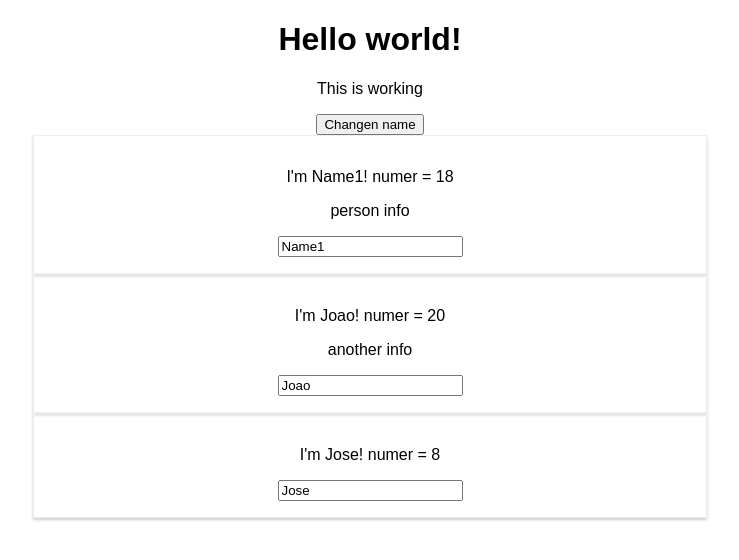
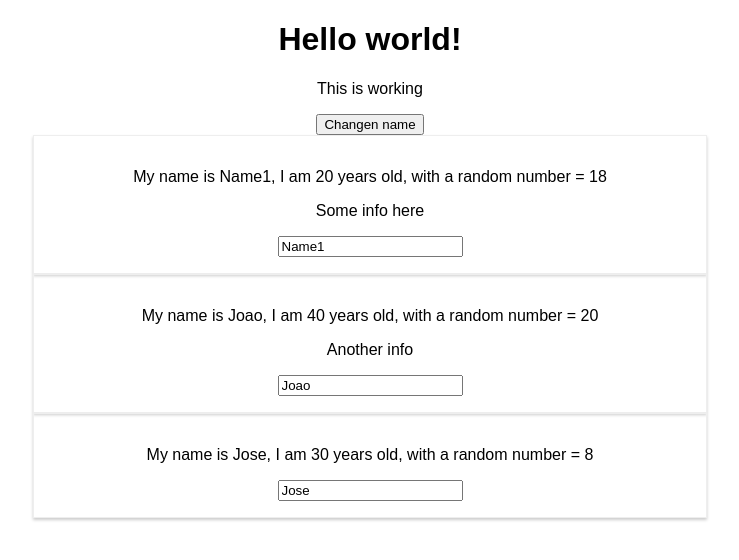
Before and after one commit to ewertonramos/sandbox-react, a React (Create React App) app: page / in a window 1280 px wide. Shown: the top 560 px of the page, without its empty margins (270-1009 px from the left). Built offline with nearby package versions, Linux system fonts and the light colour scheme.

Commit message:
initial code

```diff
--- a/src/App.js
+++ b/src/App.js
@@ -5,9 +5,9 @@ import Person from './Person/Person';
 class App extends Component {
     state = {
         persons: [
-            {name: "Name1"},
-            {name: "Joao"},
-            {name: "Jose"}
+            {name: "Name1", age: 20},
+            {name: "Joao", age: 40},
+            {name: "Jose", age: 30}
         ]
     }
 
@@ -31,9 +31,9 @@ class App extends Component {
                 <h1>Hello world!</h1>
                 <p>This is working</p>
                 <button onClick={this.switchNameHandler.bind(this, 'BOUND')}>Changen name</button>
-                <Person click={this.switchNameHandler.bind(this, 'BINDING')} personName={this.state.persons[0].name}> person info </Person>
-                <Person change={this.nameChangeHandler} personName={this.state.persons[1].name}> another info </Person>
-                <Person click={this.switchNameHandler} personName={this.state.persons[2].name}/>
+                <Person click={this.switchNameHandler.bind(this, 'BINDING')} personName={this.state.persons[0].name} age={this.state.persons[0].age}> Some info here </Person>
+                <Person change={this.nameChangeHandler} personName={this.state.persons[1].name} age={this.state.persons[1].age}> Another info </Person>
+                <Person click={this.switchNameHandler} personName={this.state.persons[2].name} age={this.state.persons[2].age}/>
             </div>
         );
     }
--- a/src/Person/Person.js
+++ b/src/Person/Person.js
@@ -4,7 +4,8 @@ import './Person.css'
 const person = (props) => {
     return (
         <div className="Person">
-            <p onClick={props.click}>I'm {props.personName}! numer = {Math.ceil(Math.random() * 20)}</p>
+            <p onClick={props.click}>My name is {props.personName}, I am {props.age} years old,
+                with a random number = {Math.ceil(Math.random() * 20)}</p>
             <p>{props.children}</p>
             <input type="text" onChange={props.change} value={props.personName}/>
         </div>
```
Also changed, not shown: 1 other file (tests, documents, lock files or other folders).
